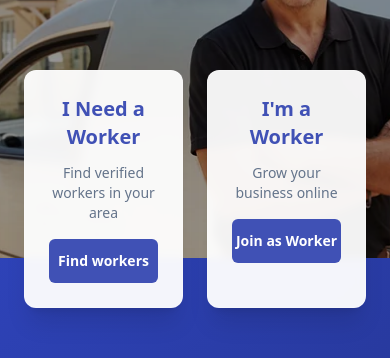
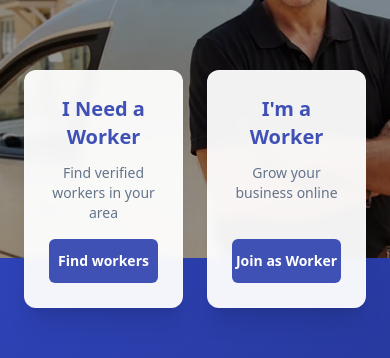
Before and after one commit to James-Drum1/likeness-web-craft, a React (Vite) app: page / in a window 390 px wide. Shown: the part 261-619 px from the top of the page. Built offline with nearby package versions, Linux system fonts and the light colour scheme; no server answers; the database is empty.

Commit message:
Align buttons and set size
Aligns "Find workers" and "Join as worker" buttons and ensures they are the same size by applying consistent styling in `src/pages/Index.tsx`.

```diff
--- a/src/pages/Index.tsx
+++ b/src/pages/Index.tsx
@@ -51,32 +51,32 @@ const Index = () => {
 
           {/* Service Cards - Side by side on mobile */}
           <div className="grid grid-cols-2 lg:grid-cols-2 gap-6 lg:gap-8 justify-center mb-20 max-w-5xl mx-auto">
-            <div className="bg-white/95 backdrop-blur-sm rounded-xl p-6 lg:p-8 shadow-xl border border-white/20 text-center">
+            <div className="bg-white/95 backdrop-blur-sm rounded-xl p-6 lg:p-8 shadow-xl border border-white/20 text-center flex flex-col h-full">
               <h2 className="text-xl lg:text-2xl font-bold text-primary mb-3 lg:mb-4">I Need a Worker</h2>
-              <p className="text-sm lg:text-base text-muted-foreground mb-5 lg:mb-6 leading-relaxed hidden lg:block">
+              <p className="text-sm lg:text-base text-muted-foreground mb-5 lg:mb-6 leading-relaxed hidden lg:block flex-grow">
                 Find verified plumbers, electricians, builders and more in your area. Browse reviews and connect with trusted workers.
               </p>
-              <p className="text-sm text-muted-foreground mb-4 lg:hidden">
+              <p className="text-sm text-muted-foreground mb-4 lg:hidden flex-grow">
                 Find verified workers in your area
               </p>
               <Button
-                className="w-full h-11 lg:h-12 text-sm lg:text-base font-semibold"
+                className="w-full h-11 lg:h-12 text-sm lg:text-base font-semibold mt-auto"
                 onClick={() => window.location.href = '/find-workers'}
               >
                 Find workers
               </Button>
             </div>
 
-            <div className="bg-white/95 backdrop-blur-sm rounded-xl p-6 lg:p-8 shadow-xl border border-white/20 text-center">
+            <div className="bg-white/95 backdrop-blur-sm rounded-xl p-6 lg:p-8 shadow-xl border border-white/20 text-center flex flex-col h-full">
               <h2 className="text-xl lg:text-2xl font-bold text-primary mb-3 lg:mb-4">I'm a Worker</h2>
-              <p className="text-sm lg:text-base text-muted-foreground mb-5 lg:mb-6 leading-relaxed hidden lg:block">
+              <p className="text-sm lg:text-base text-muted-foreground mb-5 lg:mb-6 leading-relaxed hidden lg:block flex-grow">
                 Grow your business by showcasing your services, receiving job inquiries, and building your online reputation.
               </p>
-              <p className="text-sm text-muted-foreground mb-4 lg:hidden">
+              <p className="text-sm text-muted-foreground mb-4 lg:hidden flex-grow">
                 Grow your business online
               </p>
               <Button
-                className="w-full h-11 lg:h-12 text-sm lg:text-base font-semibold bg-primary hover:bg-primary/90 text-white flex items-center justify-center whitespace-nowrap"
+                className="w-full h-11 lg:h-12 text-sm lg:text-base font-semibold bg-primary hover:bg-primary/90 text-white flex items-center justify-center whitespace-nowrap mt-auto"
                 onClick={() => window.location.href = '/join-as-worker'}
               >
                 Join as Worker
```
